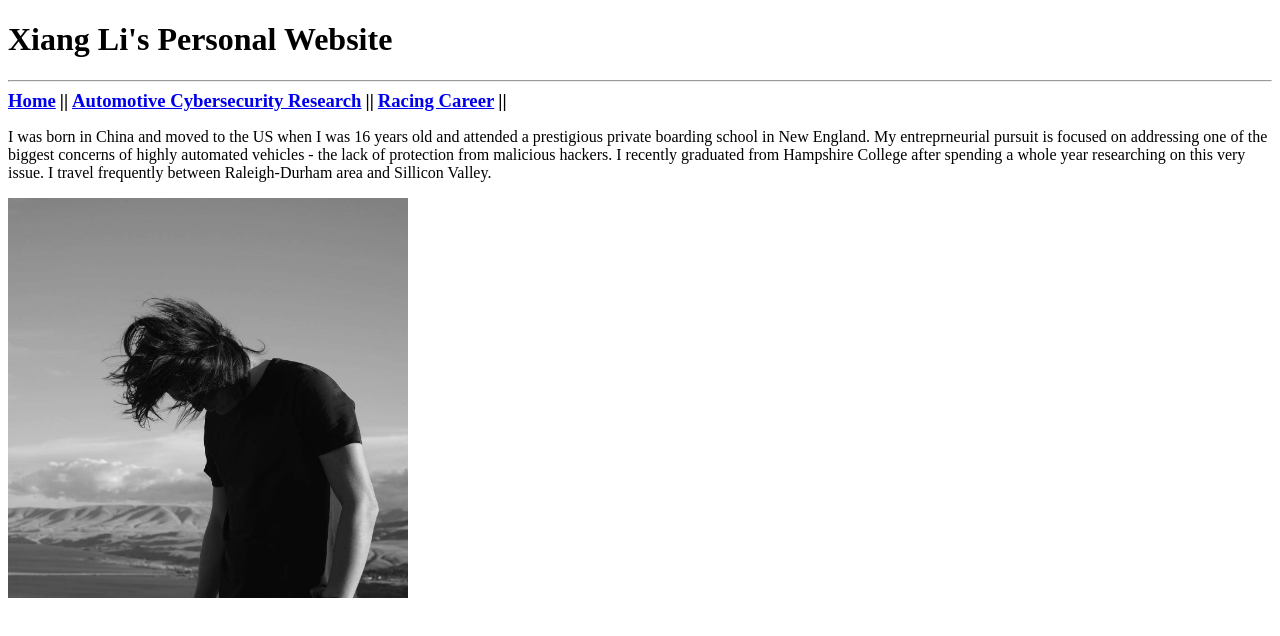
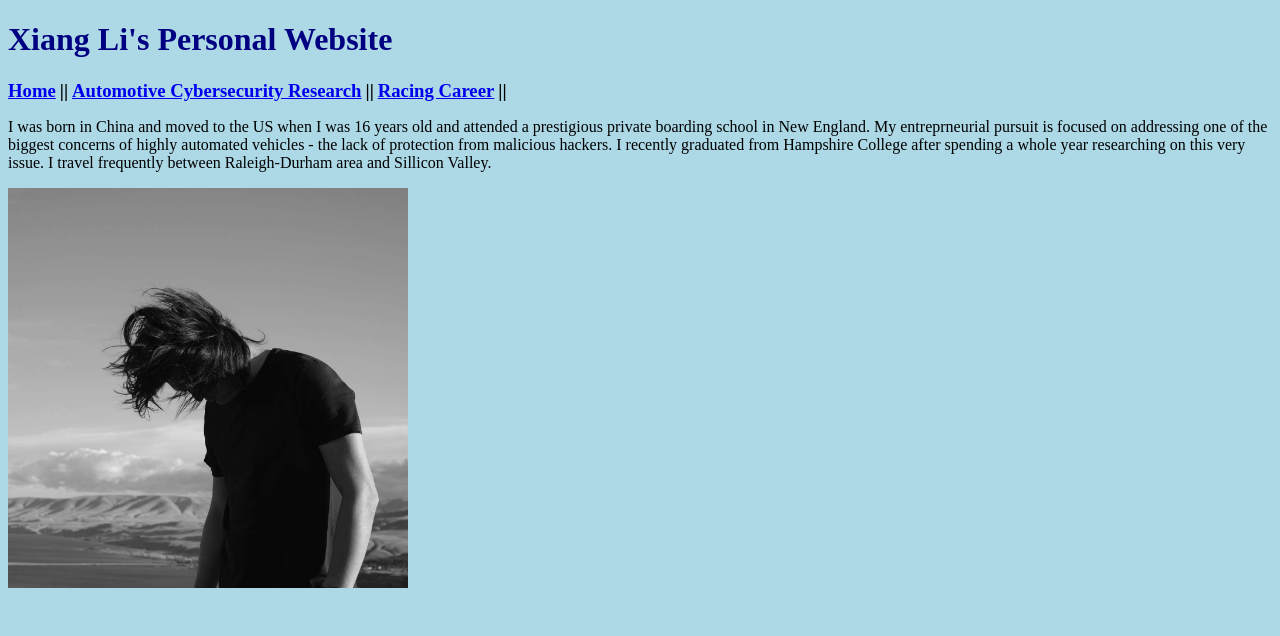
Before and after one commit to lx93/lx93.github.io, a plain HTML site: page index.html in a window 1280 px wide. Drawn offline with Linux system fonts and the light colour scheme.

Commit message:
new css sheet

```diff
--- a/index.html
+++ b/index.html
@@ -2,36 +2,26 @@
 <html>
 
 <head>
-<title> Xiang Li's Webpage </title>
+<link rel="stylesheet" type="text/css" href="mystyle.css">
+<title>Xiang Li's Webpage </title>
 </head>
 
 
-
 <body>
-<h1>Xiang Li's Personal Website</h1>
-
-<hr>
-
-<style type="text/css">
-	h3{display: inline}
-</style>
+<h1> Xiang Li's Personal Website</h1>
 
 
-<h3 style="text-align:left"><a href = "index.html">Home</a></h3>
+<h3><a href = "index.html">Home</a></h3>
 
 <h3>||</h3>
 
-
-<h3 style="text-align:left"><a href = "cybersecurity.html">Automotive Cybersecurity Research</a></h3>
+<h3><a href = "cybersecurity.html">Automotive Cybersecurity Research</a></h3>
 
 <h3>||</h3>
 
-<h3 style="text-align:center"><a href="racing.html">Racing Career</a></h3>
+<h3><a href="racing.html">Racing Career</a></h3>
 
 <h3>||</h3>
-
-
-
 
 
 
--- /dev/null
+++ b/mystyle.css
@@ -0,0 +1,17 @@
+body {
+    background-color: lightblue;
+}
+
+h1 {
+    color: navy;
+
+}
+
+h3 {
+	display: inline;
+}
+
+img {
+    max-width: 100%;
+    height: auto;
+}
```
Also changed, not shown: cybersecurity.html (+6 -13 lines), racing.html (+6 -7 lines).
